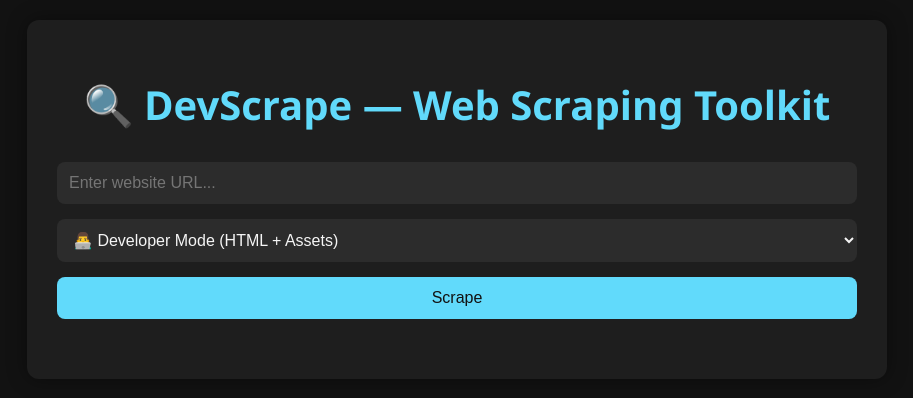
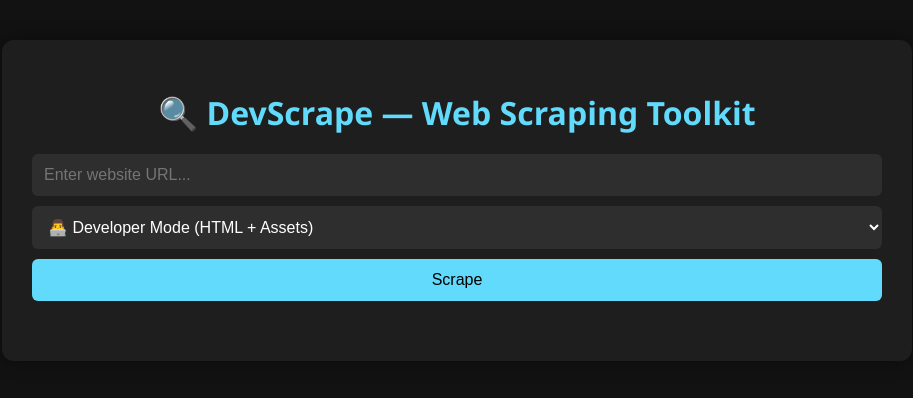
Before and after one commit to apex064/Dev-scaraper, a Flask app: page / in a window 1280 px wide. Shown: the top 398 px of the page, without its empty margins (183-1096 px from the left). Run offline with Flask 3, Linux system fonts and the light colour scheme.

Commit message:
Update style.css

```diff
--- a/static/style.css
+++ b/static/style.css
@@ -1,80 +1,87 @@
 body {
     margin: 0;
-  font-family: 'Segoe UI', Tahoma, Geneva, Verdana, sans-serif;
-  background-color: #121212;
-  color: #f5f5f5;
-  padding: 20px;
+    font-family: 'Segoe UI', sans-serif;
+    background: #121212;
+    color: #f0f0f0;
 }
 
 .container {
-  max-width: 800px;
-  margin: auto;
+    max-width: 850px;
+    margin: 40px auto;
     background: #1e1e1e;
+    padding: 30px;
     border-radius: 12px;
-  padding: 30px;
     box-shadow: 0 0 20px rgba(0,0,0,0.4);
 }
 
 h1 {
     text-align: center;
-  margin-bottom: 30px;
-  font-size: 2.5rem;
+    margin-bottom: 20px;
     color: #61dafb;
 }
 
 form {
     display: flex;
     flex-direction: column;
-  gap: 15px;
+    gap: 10px;
     margin-bottom: 30px;
 }
 
-input[type="text"], select {
+input, select {
     padding: 12px;
+    font-size: 1rem;
     border: none;
-  border-radius: 8px;
-  background-color: #2c2c2c;
-  color: #f5f5f5;
-  font-size: 1rem;
+    border-radius: 6px;
+    background: #2e2e2e;
+    color: white;
 }
 
 button {
+    background: #61dafb;
+    color: black;
+    border: none;
+    border-radius: 6px;
     padding: 12px;
     font-size: 1rem;
-  background-color: #61dafb;
-  border: none;
-  border-radius: 8px;
-  color: #121212;
     cursor: pointer;
-  transition: background 0.3s;
 }
 
 button:hover {
-  background-color: #4cc3f1;
+    background: #4dc3e9;
 }
 
-.download {
+.section {
+    margin-top: 30px;
+}
+
+textarea {
+    width: 100%;
+    height: 250px;
+    background: #2a2a2a;
+    color: white;
+    border-radius: 6px;
+    padding: 15px;
+    border: none;
+    resize: vertical;
+    font-family: monospace;
+}
+
+a {
     color: #61dafb;
     text-decoration: none;
-  margin-right: 10px;
 }
-
-.download:hover {
+a:hover {
     text-decoration: underline;
 }
 
-pre {
-  background: #2c2c2c;
-  padding: 15px;
-  border-radius: 8px;
-  overflow-x: auto;
-  font-size: 0.9rem;
-  white-space: pre-wrap;
+ul {
+    list-style: square;
+    padding-left: 20px;
 }
 
 .loader {
     margin: 20px auto;
-  border: 6px solid #2c2c2c;
+    border: 6px solid #333;
     border-top: 6px solid #61dafb;
     border-radius: 50%;
     width: 40px;
@@ -83,8 +90,7 @@
 }
 
 @keyframes spin {
-  0% { transform: rotate(0deg); }
-  100% { transform: rotate(360deg); }
+    to { transform: rotate(360deg); }
 }
 
 .toast {
@@ -94,11 +100,11 @@
     background: #2ecc71;
     color: white;
     padding: 12px 20px;
-  border-radius: 8px;
-  box-shadow: 0 0 10px #000;
+    border-radius: 6px;
+    box-shadow: 0 0 10px black;
     opacity: 0;
     pointer-events: none;
-  transition: opacity 0.3s ease;
+    transition: opacity 0.3s;
     z-index: 1000;
 }
 
@@ -109,26 +115,25 @@
 .tabs {
     display: flex;
     gap: 10px;
-  margin-bottom: 15px;
+    margin-top: 20px;
 }
 
 .tabs button {
-  background: #2c2c2c;
-  color: #fff;
+    background: #2e2e2e;
     border: none;
+    color: white;
     padding: 8px 15px;
-  border-radius: 8px;
+    border-radius: 6px;
     cursor: pointer;
 }
-
 .tabs button:hover {
     background: #3a3a3a;
 }
 
 .tab-content {
     display: none;
+    margin-top: 15px;
 }
-
 .tab-content.active {
     display: block;
 }
```
Lines whose indentation alone changed are shown as unchanged.
